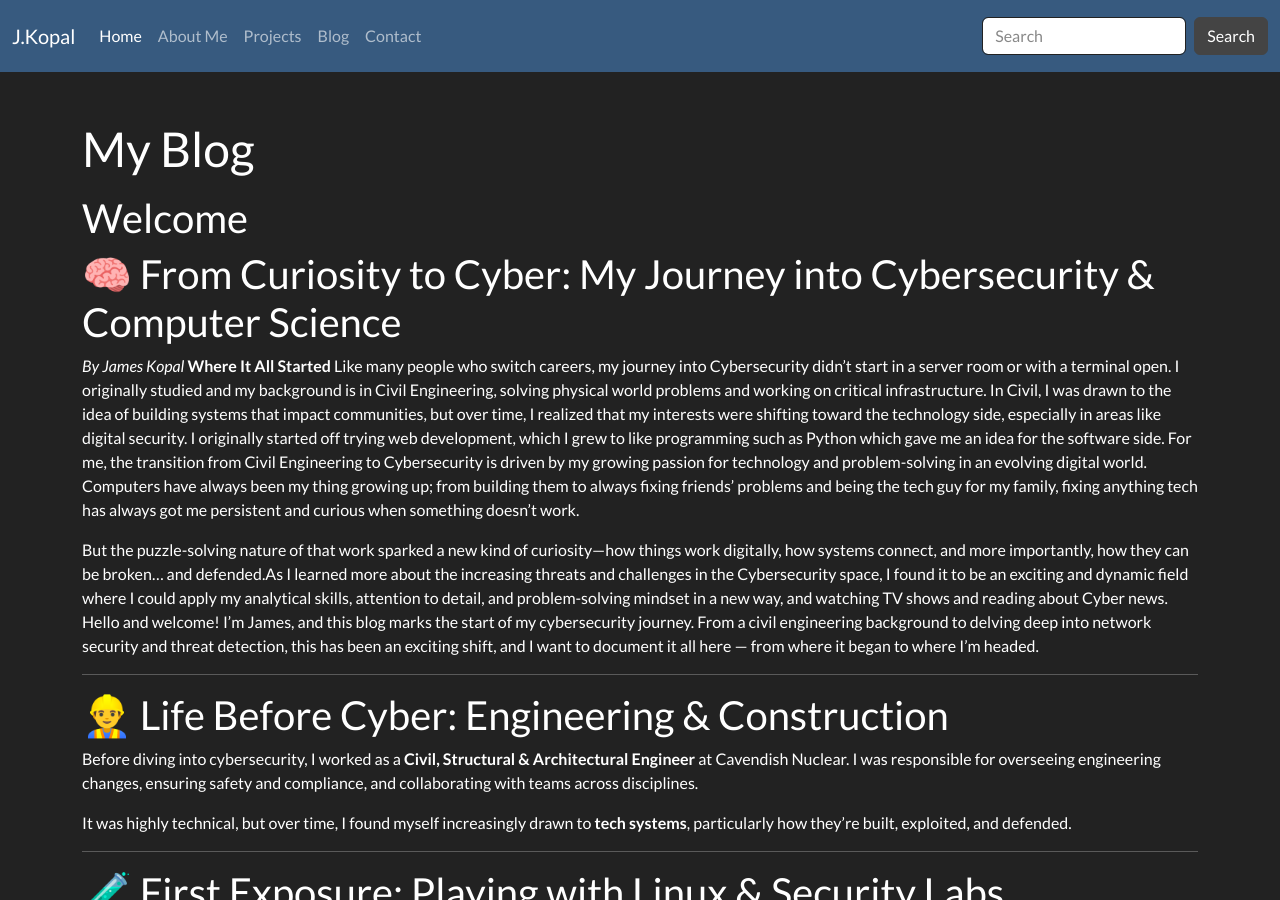
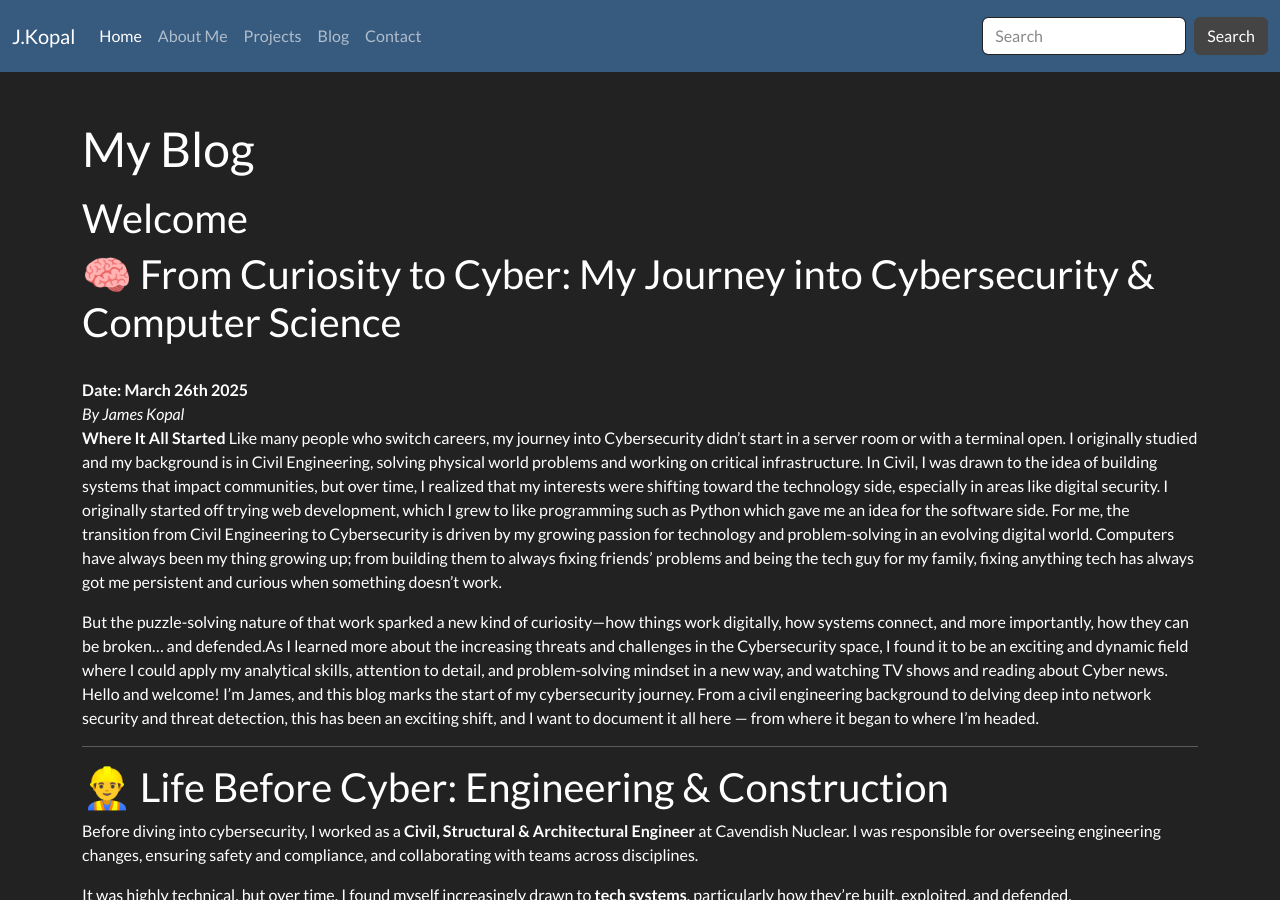
Before and after one commit to JKopal101/jkopal101.github.io, a Jekyll site: the page built from blog.md, in a window 1280 px wide and 900 px high. Built offline with Jekyll 4.4.1, drawn with Linux system fonts in a browser that asks for light colours.

Commit message:
Update blog.md

```diff
--- a/blog.md
+++ b/blog.md
@@ -8,8 +8,11 @@ permalink: /blog/
 ## Welcome
 
 ## 🧠 From Curiosity to Cyber: My Journey into Cybersecurity & Computer Science
-
+<br>
+**Date: March 26th 2025**
+<br>
 *By James Kopal*
+<br>
 **Where It All Started**
 Like many people who switch careers, my journey into Cybersecurity didn’t start in a server room or with a terminal open. I originally studied and my background is in Civil Engineering, solving physical world problems and working on critical infrastructure. In Civil, I was drawn to the idea of building systems that impact communities, but over time, I realized that my interests were shifting toward the technology side, especially in areas like digital security.
 I originally started off trying web development, which I grew to like programming such as Python which gave me an idea for the software side.
```
